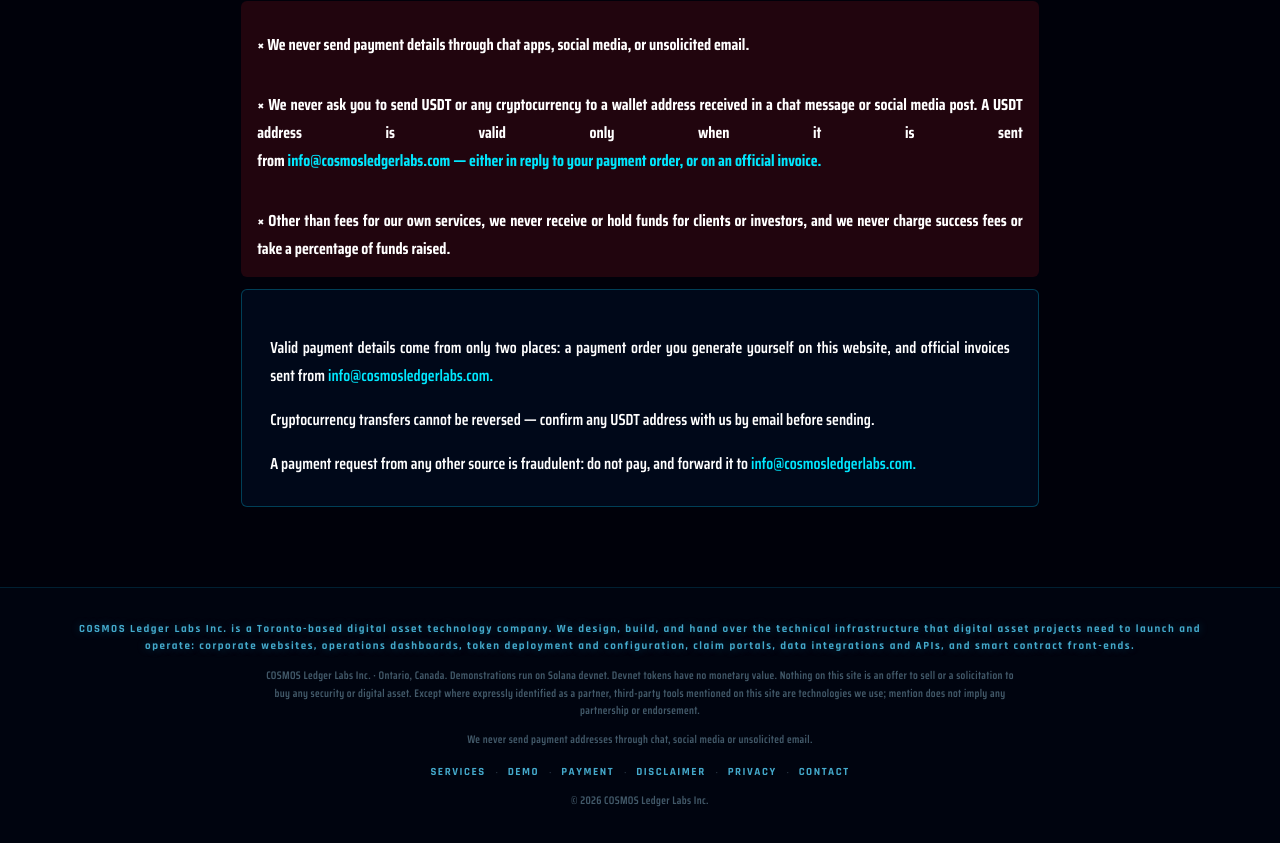
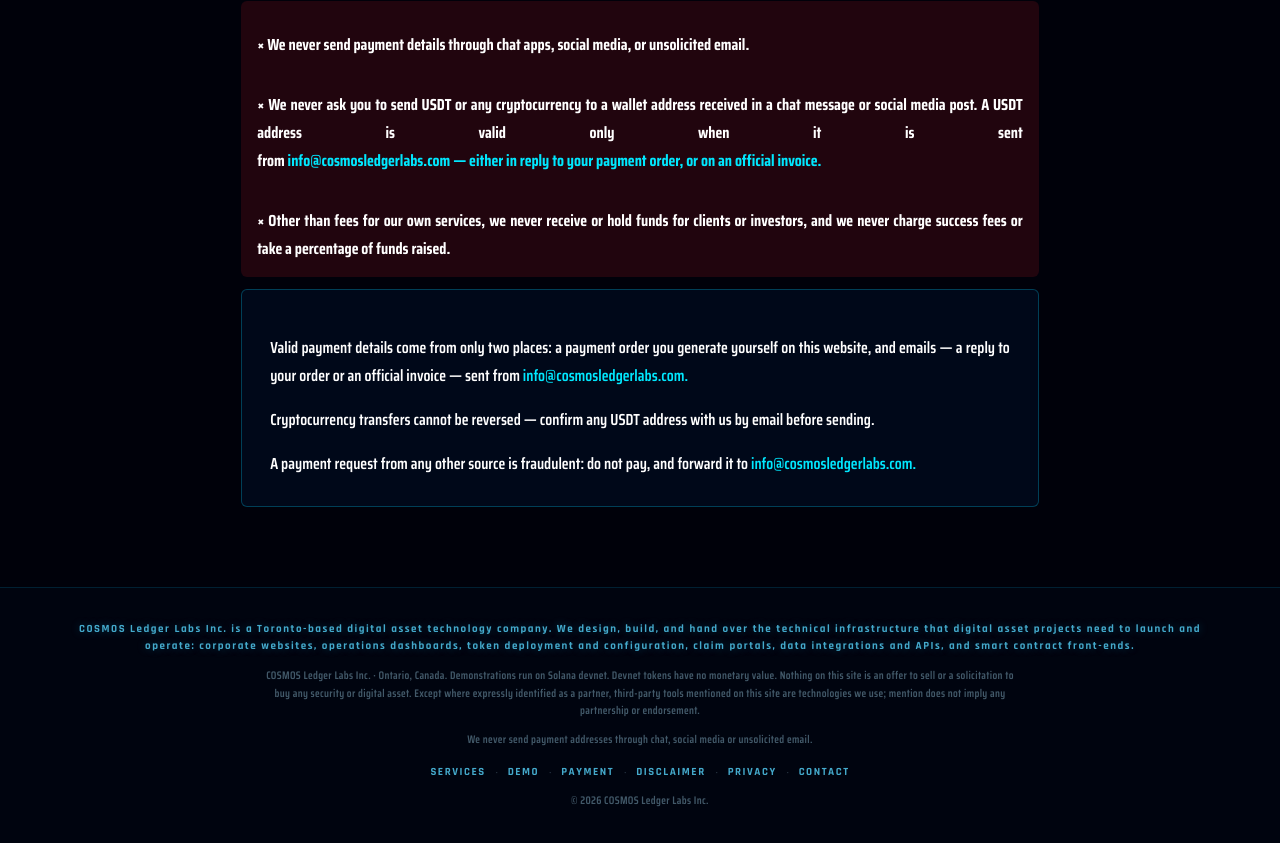
Before and after one commit to cosmosledgerlabs/cosmosledgerlabs-website, a Next.js app: page /payment in a window 1280 px wide. Shown: the part 887-1730 px from the top of the page. Built offline with nearby package versions, Linux system fonts and the light colour scheme; no server answers; a web font is replaced by a local one.

Commit message:
Update payment verification messages for clarity

```diff
--- a/pages/payment.js
+++ b/pages/payment.js
@@ -52,8 +52,8 @@ const NEVER = [
 
 const VERIFY_LINES = [
   {
-    en: 'Valid payment details come from only two places: a payment order you generate yourself on this website, and official invoices sent from\ninfo@cosmosledgerlabs.com.',
-    zh: '有效的付款資料僅來自兩處：您親自在本網站產生的付款訂單，以及由 info@cosmosledgerlabs.com 寄出的正式發票。',
+    en: 'Valid payment details come from only two places: a payment order you generate yourself on this website, and emails — a reply to your order or an official invoice — sent from\ninfo@cosmosledgerlabs.com.',
+    zh: '有效的付款資料僅來自兩處：您親自在本網站產生的付款訂單，以及由 info@cosmosledgerlabs.com 寄出的電子郵件（回覆您的付款訂單或正式發票）。',
   },
   {
     en: 'Cryptocurrency transfers cannot be reversed — confirm any USDT address with us by email before sending.',
```
